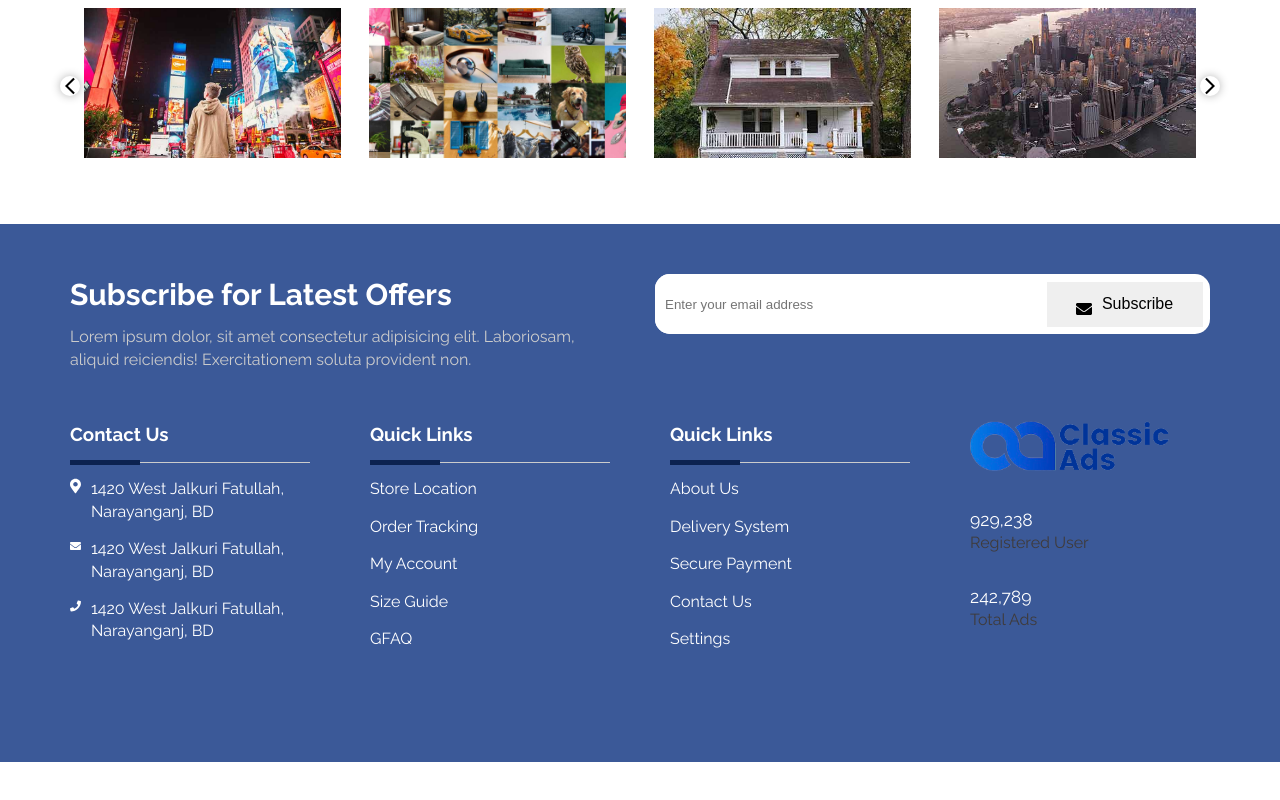
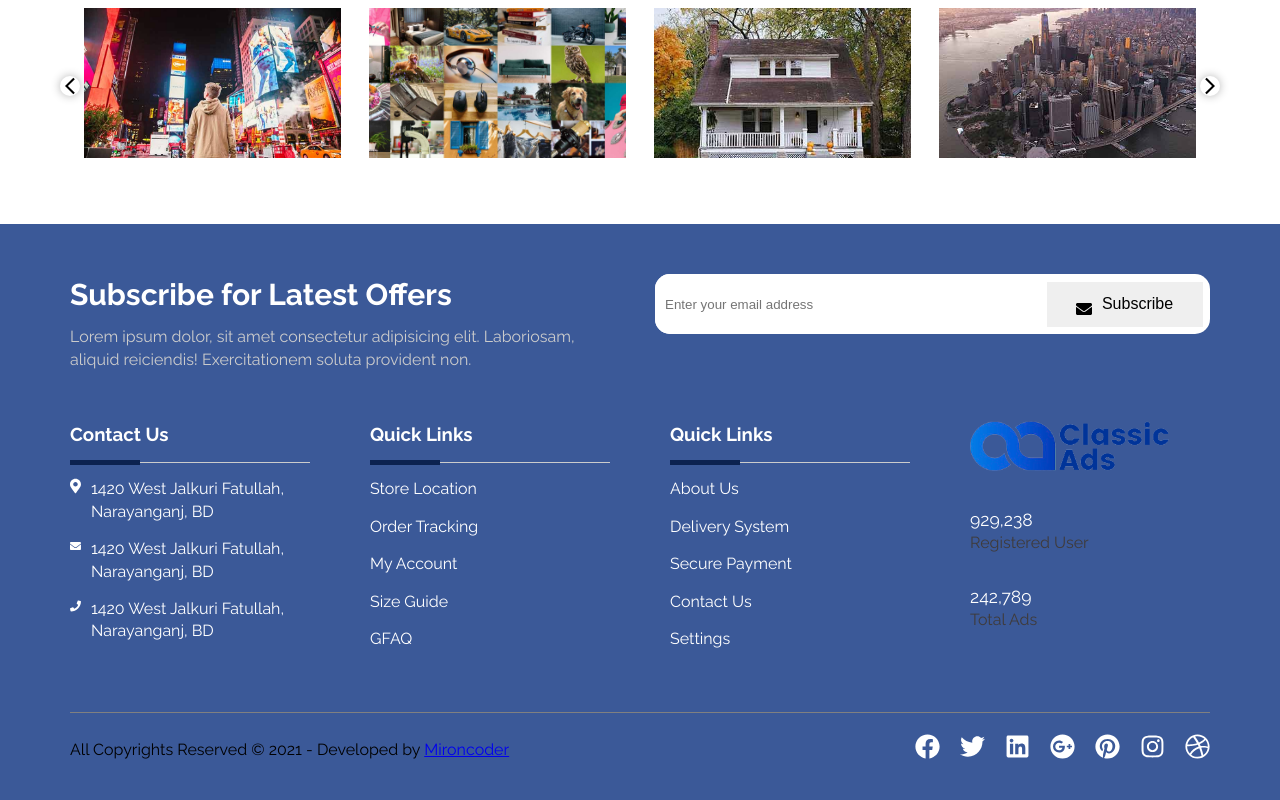
Before and after one commit to rafiurrafi/ad-listing, a React (Create React App) app: page / in a window 1280 px wide. Shown: the part 991-1791 px from the top of the page. Before the commit the page ends 1753 px from the top, so only its background shows below. Built offline with nearby package versions, Linux system fonts and the light colour scheme.

Commit message:
added footer bottom for communication

```diff
--- a/src/components/footer/footer.jsx
+++ b/src/components/footer/footer.jsx
@@ -9,7 +9,7 @@ const Footer = (props) => {
       <Container>
         <Subscriber />
       </Container>
-      <Container className="footer__bottom">
+      <Container className="footer__middle">
         <FooterPart>
           <FooterTitle>Contact Us</FooterTitle>
           <FooterIconMenu>
@@ -46,6 +46,23 @@ const Footer = (props) => {
           <FooterCount number="929,238" text="Registered User" />
           <FooterCount number="242,789" text="Total Ads" />
         </FooterPart>
+      </Container>
+      <Container>
+        <FooterBottom>
+          <FooterBottomText>
+            All Copyrights Reserved © 2021 - Developed by{" "}
+            <a href="#">Mironcoder</a>
+          </FooterBottomText>
+          <FooterBottomIcons>
+            <fa.FaFacebook />
+            <fa.FaTwitter />
+            <fa.FaLinkedin />
+            <fa.FaGooglePlus />
+            <fa.FaPinterest />
+            <fa.FaInstagram />
+            <fa.FaDribbble />
+          </FooterBottomIcons>
+        </FooterBottom>
       </Container>
     </div>
   );
@@ -96,3 +113,12 @@ const FooterCount = ({ number, text }) => {
     </div>
   );
 };
+const FooterBottom = ({ children }) => {
+  return <div className="footer__bottom">{children}</div>;
+};
+const FooterBottomText = ({ children }) => {
+  return <div className="footer__bottom-text">{children}</div>;
+};
+const FooterBottomIcons = ({ children }) => {
+  return <div className="footer__bottom-icons">{children}</div>;
+};
--- a/src/components/footer/footer.scss
+++ b/src/components/footer/footer.scss
@@ -1,7 +1,7 @@
 .footer {
   padding: 5rem 0;
   background-color: #3b5998;
-  &__bottom {
+  &__middle {
     display: grid;
     grid-template-columns: repeat(4, 1fr);
     grid-gap: 6rem;
@@ -50,6 +50,25 @@
   }
   &__text {
     color: rgb(63, 59, 59);
+  }
+  &__bottom {
+    display: flex;
+    justify-content: space-between;
+    align-items: center;
+    border-top: 1px solid gray;
+    padding-top: 2rem;
+    &-text {
+    }
+    &-icons {
+      color: white;
+      font-size: 2.5rem;
+      & > * {
+        cursor: pointer;
+        &:not(:first-child) {
+          margin-left: 2rem;
+        }
+      }
+    }
   }
 }
 .subscriber {
```
